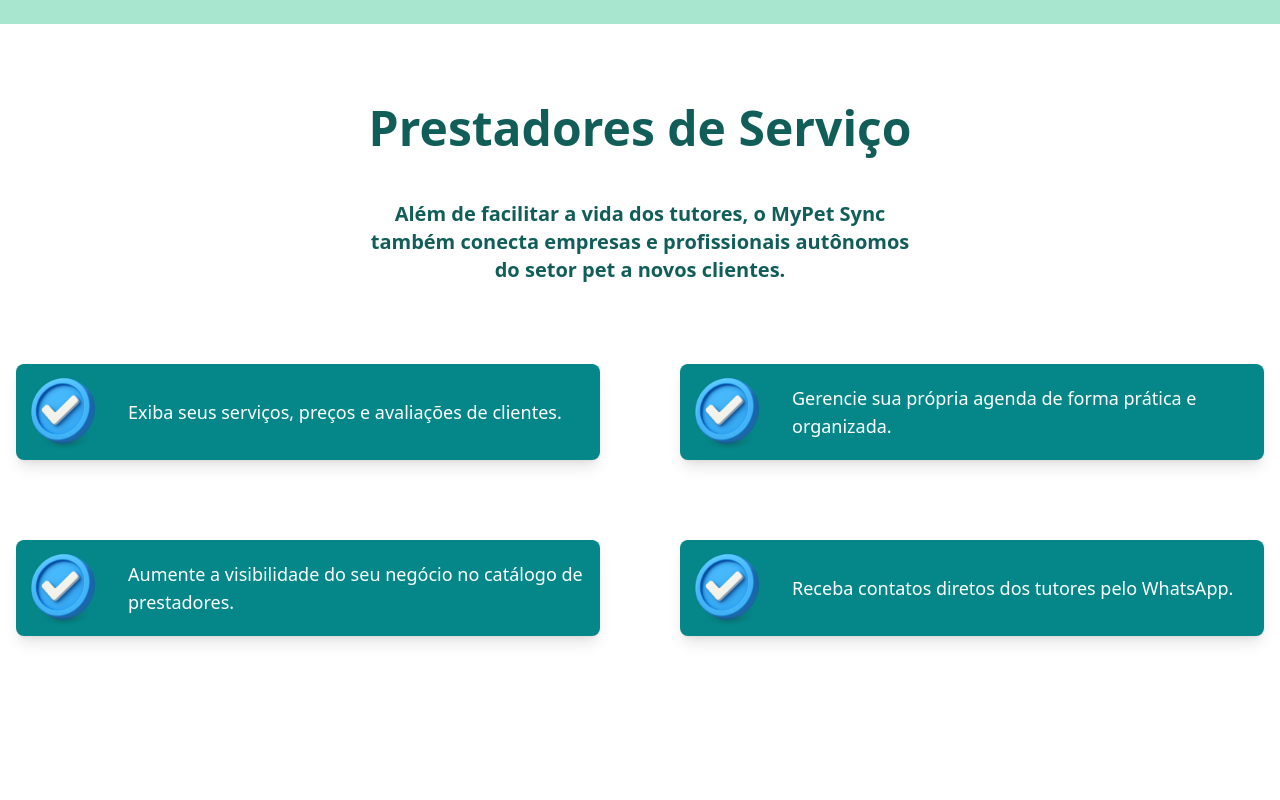
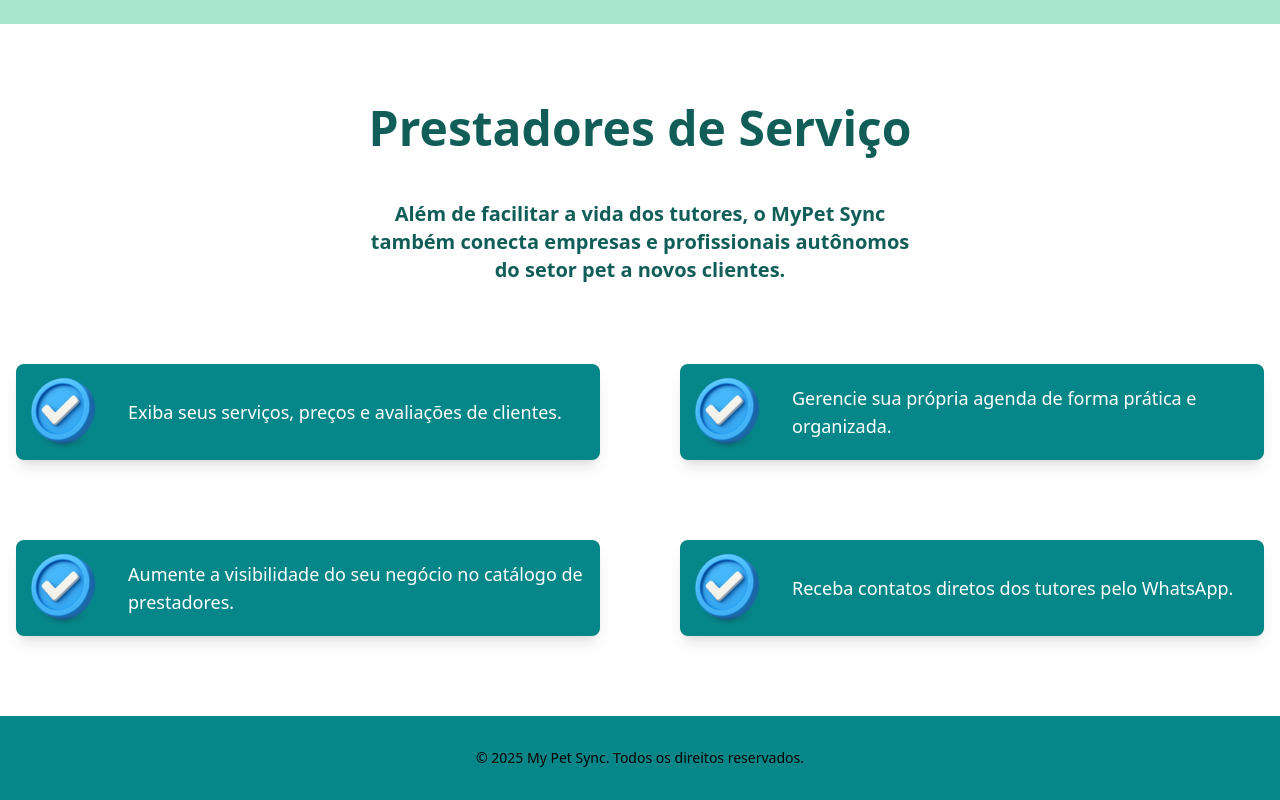
Before and after one commit to GustavoZanardi15/MyPetSync-FrontEnd, a React (Vite) app in the folder FrontEndWeb/: page / in a window 1280 px wide. Shown: the part 2273-3073 px from the top of the page. Before the commit the page ends 2989 px from the top, so only its background shows below. Built offline with nearby package versions, Linux system fonts and the light colour scheme.

Commit message:
feat(frontend): adicionar componente de rodapé

```diff
--- a/FrontEndWeb/src/components/shared/Footer.jsx
+++ b/FrontEndWeb/src/components/shared/Footer.jsx
@@ -0,0 +1,15 @@
+const Footer = () => {
+  return (
+    <div className="bg-[#058789] py-8 px-4">
+      <div className="container mx-auto">
+        <div className="mb-4 md:mb-0">
+          <p className="text-sm text-center font-medium">
+            &copy; 2025 My Pet Sync. Todos os direitos reservados.
+          </p>
+        </div>
+      </div>
+    </div>
+  );
+};
+
+export default Footer;
--- a/FrontEndWeb/src/main.jsx
+++ b/FrontEndWeb/src/main.jsx
@@ -6,6 +6,7 @@ import Hero from "./components/landing/Hero.jsx";
 import About from "./components/landing/About.jsx";
 import Features from "./components/landing/Features.jsx";
 import Providers from "./components/landing/Providers.jsx";
+import Footer from "./components/shared/Footer.jsx";
 
 createRoot(document.getElementById("root")).render(
   <StrictMode>
@@ -14,5 +15,6 @@ createRoot(document.getElementById("root")).render(
     <About />
     <Features />
     <Providers />
+    <Footer />
   </StrictMode>
 );
```
